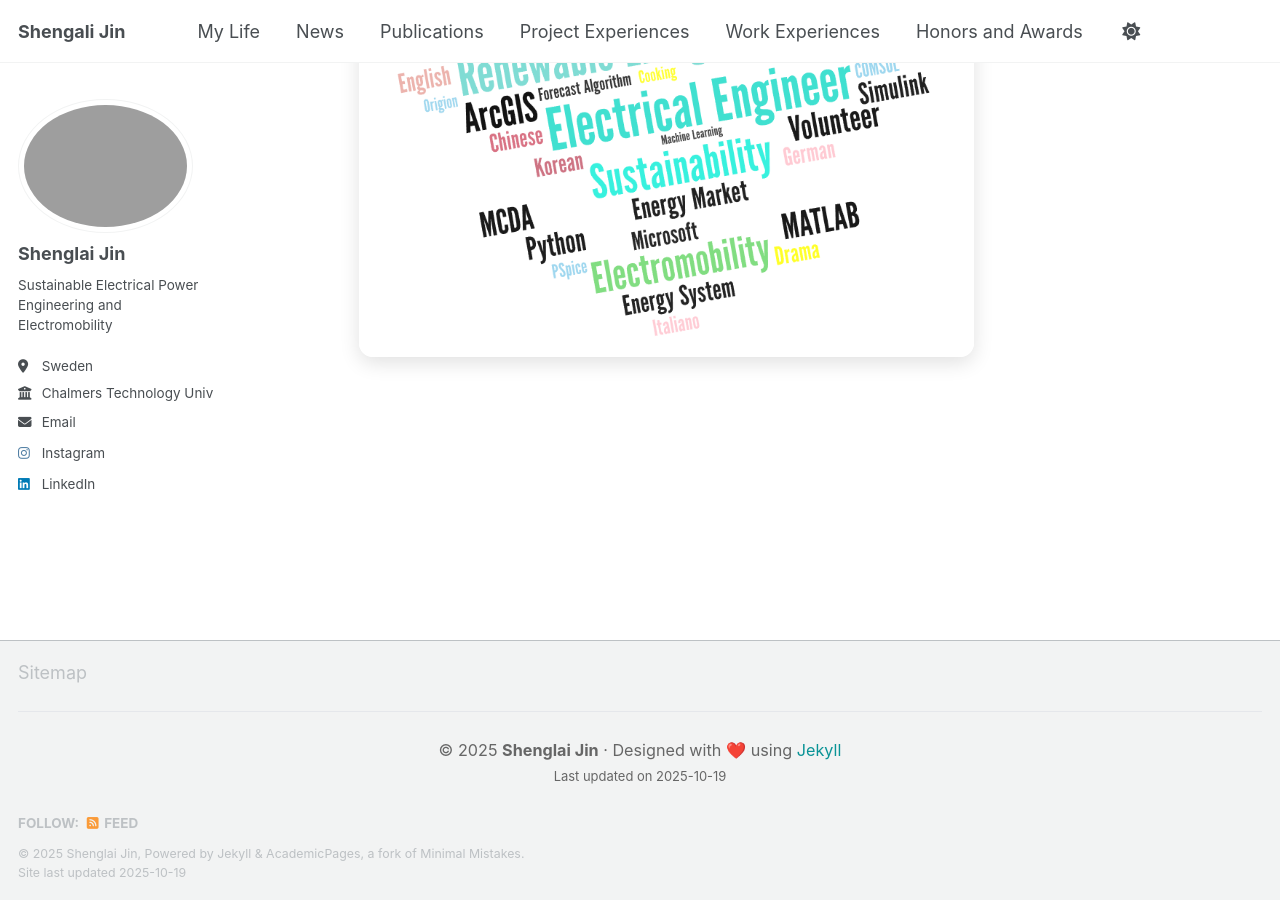
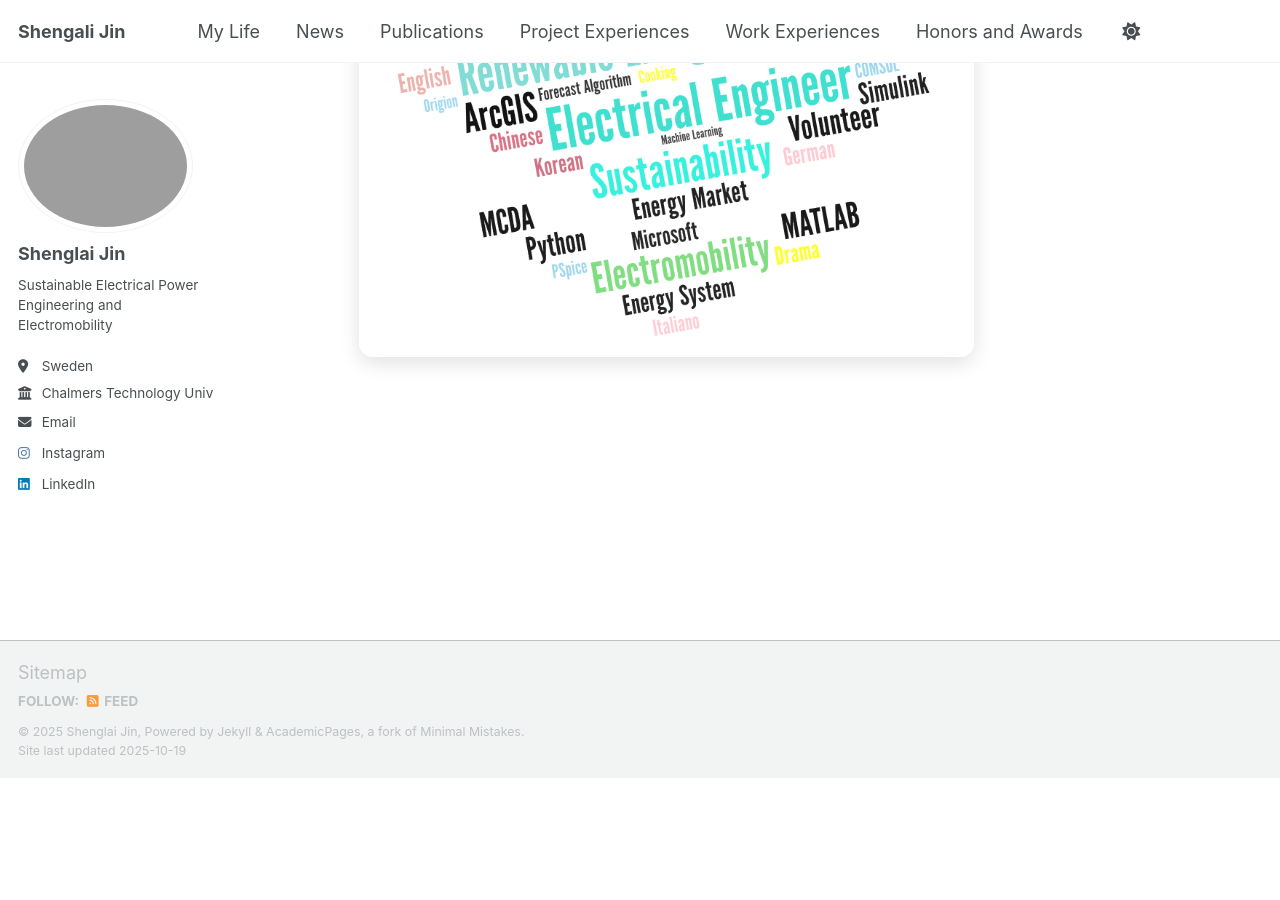
Before and after one commit to shenglaijin1999/shenglaijin1999.github.io, a Jekyll site: the page built from _pages/about.md, in a window 1280 px wide and 900 px high, scrolled down 885 px. Built offline with Jekyll 4.4.1, drawn with Linux system fonts in a browser that asks for light colours; a script that is not in the unit is left out; after the commit the page ends 1663 px from its top, so only the background shows below that.

Commit message:
Update custom.html

```diff
--- a/_includes/footer/custom.html
+++ b/_includes/footer/custom.html
@@ -15,14 +15,3 @@
     mermaid.initialize({startOnLoad:true, theme:'default'});
     await mermaid.run({querySelector:'code.language-mermaid'});
 </script>
-
-
-<!-- ===== Custom footer (replaces default copyright) ===== -->
-<div style="text-align:center; margin-top: 25px; padding-top: 10px; border-top: 1px solid #e5e7eb;">
-  <p style="font-size: 0.9em; color: #666;">
-    © 2025 <strong>Shenglai Jin</strong> · Designed with ❤️ using <a href="https://jekyllrb.com" style="color:#0a9396;">Jekyll</a><br>
-    <span style="font-size: 0.8em;">Last updated on {{ site.time | date: '%Y-%m-%d' }}</span>
-  </p>
-</div>
-
-<!-- end custom footer snippets -->
```
